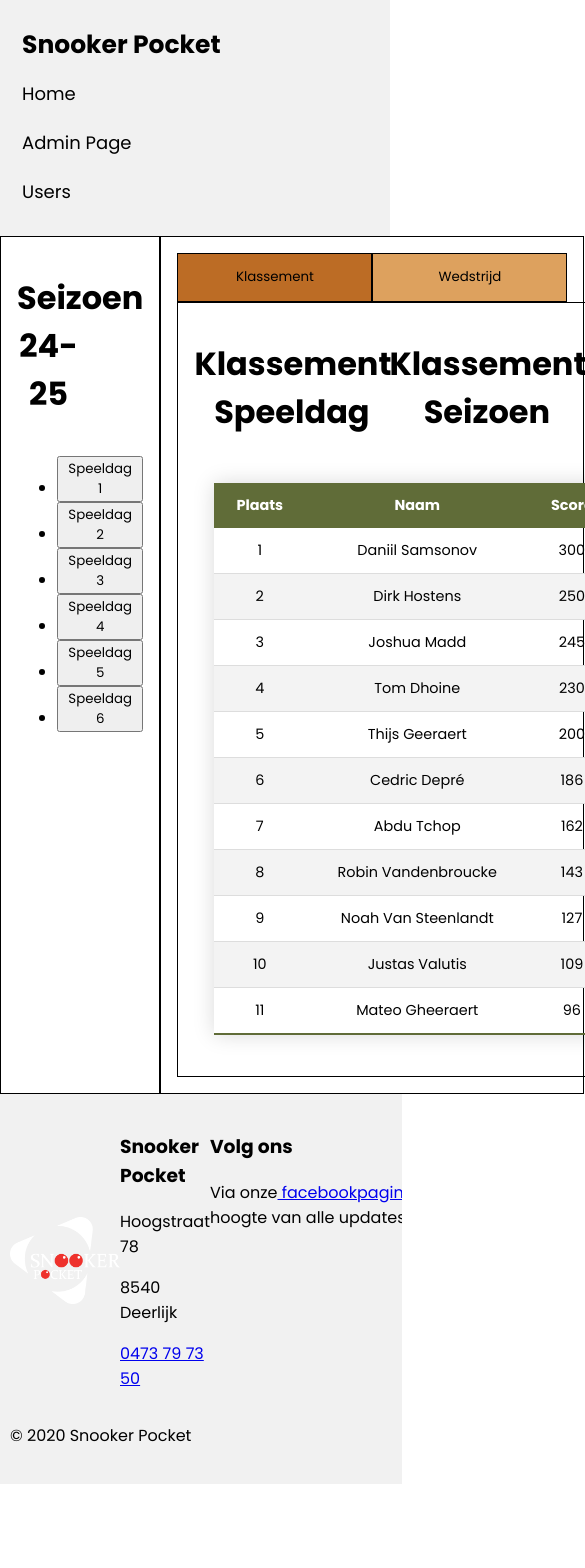
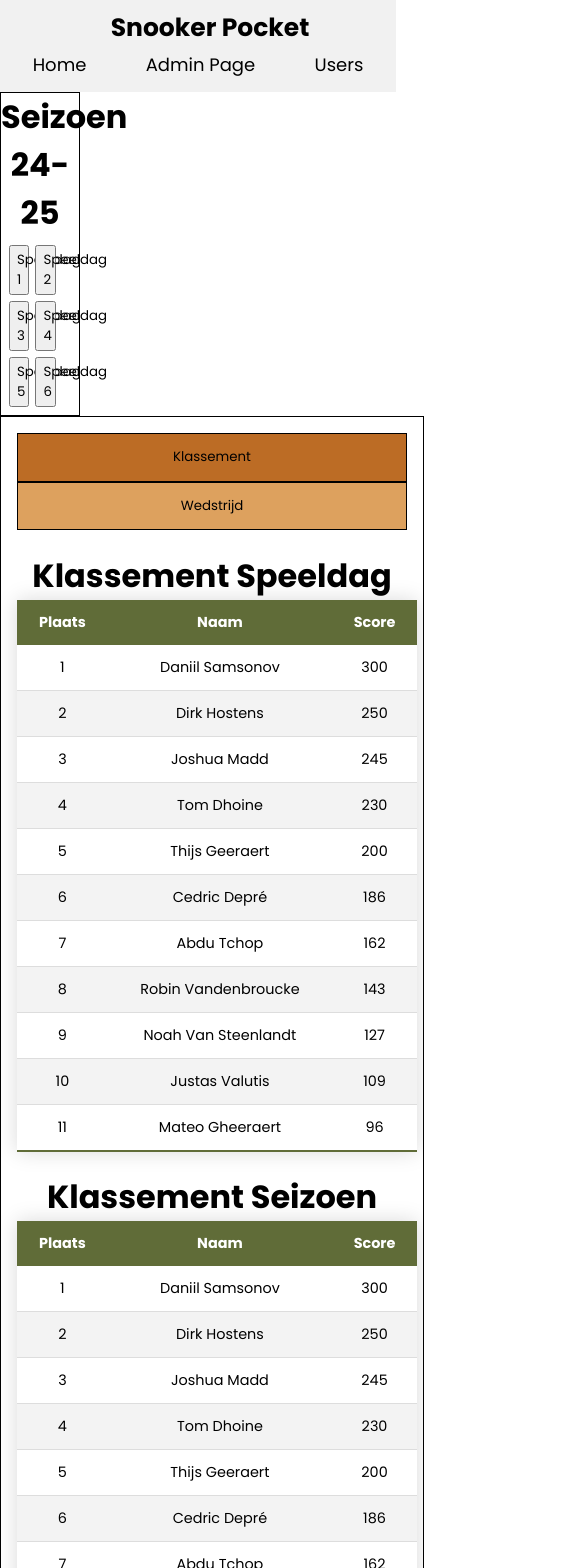
Before and after one commit to JordanMK/snooker, a Next.js app: page / in a window 390 px wide. Shown: the top 1568 px of the page, 585 px wide, since content can reach past the window. Before the commit the page ends 1484 px from the top, so only its background shows below. Built offline with nearby package versions, Linux system fonts and the light colour scheme.

Commit message:
klassement respopnsive maken

```diff
--- a/src/app/css/Home.css
+++ b/src/app/css/Home.css
@@ -26,7 +26,8 @@ body {
     border-style: solid;
     border-color: black;
     border-width: 1px;
-    padding: 1em;
+    padding: 0;
+    width: 20%;
 }
 
 .flexColumn {
@@ -47,7 +48,7 @@ body {
     text-align: center;
 }
 
-@media screen and (max-width: 600px) {
+@media screen and (max-width: 900px) {
     .column {
       width: 100%;
     }
--- a/src/app/css/Klassement.css
+++ b/src/app/css/Klassement.css
@@ -25,9 +25,48 @@ th {
     padding: 1em;
 }
 
+/* Seizoen sideline */
+#seizoenTitle {
+    width: 100%;
+}
+
+#speeldagenList li {
+    height: 50px;
+    width: 100%;
+    margin-bottom: 5px;
+}
+
+
+#speeldagenList li button {
+    width: 80%;
+    height: 100%;
+}
+
 .panelNav {
     display: flex;
+    width: 100%;
+    justify-content: space-around;
 }
+
+/* Tables klassement */
+#klassementSpeelDag {
+    width: 48%;
+}
+
+#klassementSpeelDag h1 {
+    width: 100%;
+    margin-bottom: 0px;
+}
+
+#klassementSeizoen {
+    width: 48%;
+}
+
+#klassementSeizoen h1 {
+    width: 100%;
+    margin-bottom: 0px;
+}
+
 
 .styled-table {
     border-collapse: collapse;
@@ -69,6 +108,10 @@ th {
     color: #606c38;
 }
 
+#speeldagenList {
+    list-style: none;
+}
+
 
 
 @media screen and (max-width: 600px) {
@@ -76,3 +119,80 @@ th {
       width: 100%;
     }
   }
+
+  @media only screen and (max-device-width: 900px) {
+    /* the whole page */
+    .pageContainer {
+        width: 100%;
+        display: flex;
+        flex-direction: column;
+
+    }
+
+    /* Seizoen pannel after header */
+    .smallColumn{
+        width: 100%;
+        padding: 5px;
+
+    }
+    #seizoenTitle{
+        width: 100%;
+        height: 2%;
+        margin: 0;
+    }
+
+    #speeldagenList {
+        display: flex;
+        padding-left: 5px;
+        padding-right: 5px;
+        flex-wrap: wrap;
+        margin-top: 5px;
+        margin-bottom: 5px;
+    }
+    #speeldagenList li button {
+        width: 100%;
+        margin: 0;
+    }
+
+    #speeldagenList li  {
+        margin: 3px;
+        width: 30%;
+    }
+
+    /* Klassement pannel */
+    .flexColumn{
+        width: 100%;
+        padding: 0;
+        border-top: none;
+    }
+
+    .panelNav {
+        width: 100%;
+        display: flex;
+        flex-direction: column;
+    }
+
+    #klassementSpeelDag {
+        width: 100%;
+    }
+
+    #klassementSeizoen {
+        width: 100%;
+    }
+
+    .styled-table {
+        margin: 0px;
+    }
+
+    #styled-table thead tr th{
+        min-width: none;
+    }
+    #styled-table thead {
+        min-width: none;
+    }
+
+    #styled-table tbody tr td{
+        min-width: none;
+    }
+
+  }
--- a/src/app/page.tsx
+++ b/src/app/page.tsx
@@ -3,7 +3,6 @@ import BaseLayout from "@/layout/BaseLayout";
 import Link from "next/link";
 import React from "react";
 import Login from "../components/login"
-// import './globals.css';
 
 import KlassementPanel from "@/Components/KlassementPannel"
 import SeizoenPanel from "@/Components/SeizoenPanel"
--- a/src/components/Footer.tsx
+++ b/src/components/Footer.tsx
@@ -5,8 +5,6 @@ import snooker from '../images/snooker.png'
 export default function Footer() {
     return <>
         <footer>
-            <div className="">
-                <div className="">
             <div className="footerFlex">
                 <div className="imageFooter">
                     <Image
@@ -15,7 +13,7 @@ export default function Footer() {
                         alt="Picture of the author"
                     />
                 </div>
-                        <div className="">
+                <div id="address">
                     <h3>Snooker Pocket</h3>
                     <p>Hoogstraat 78</p>
                     <p>8540 Deerlijk</p>
@@ -34,8 +32,6 @@ export default function Footer() {
 
                 </div>
             </div>
-                </div>
-            </div>
             <div className="subfooter">
                 <div className="uk-container">
                     <div className="uk-grid">
--- a/src/components/KlassementPannel.jsx
+++ b/src/components/KlassementPannel.jsx
@@ -17,10 +17,9 @@ export default function KlassementPannel() {
   return (
     <>
       <div className="pageContainer">
-        <div className="column">
-          <h1>Klassement Speeldag</h1>
-          <h1>Klassement Seizoen </h1>
-          <div className="panelNav">
+        <div className="panelNav">
+          <div id='klassementSpeelDag'>
+            <h1>Klassement Speeldag</h1>
             <table className="styled-table">
               <thead>
                 <tr>
@@ -56,6 +55,9 @@ export default function KlassementPannel() {
                 ))}
               </tbody>
             </table>
+          </div>
+          <div id='klassementSeizoen'>
+            <h1>Klassement Seizoen </h1>
             <table className="styled-table">
               <thead>
                 <tr>
@@ -91,9 +93,9 @@ export default function KlassementPannel() {
                 ))}
               </tbody>
             </table>
-            {/* <a className="a" href="">Show more</a>
+          </div>
+          {/* <a className="a" href="">Show more</a>
             <a className="a" href="">Show more</a> */}
-          </div>
         </div>
       </div>
     </>
--- a/src/components/SeizoenPanel.jsx
+++ b/src/components/SeizoenPanel.jsx
@@ -1,13 +1,12 @@
 export default function SeizoenPanel ({onClick, speeldagen}) {
     return (
         <>
-            <h1>Seizoen 24-25</h1>
-            <ul>
+            <h1 id='seizoenTitle'>Seizoen 24-25</h1>
+            <ul id='speeldagenList'>
                 {speeldagen.map(speeldag =>
                     <li key={speeldag.speeldagNr}><button onClick={() => onClick(speeldag.speeldagNr-1)}>Speeldag {speeldag.speeldagNr}</button></li>
                     )}
             </ul>
-
         </>
     );
 }
--- a/src/components/components.css
+++ b/src/components/components.css
@@ -38,6 +38,7 @@ th {
   overflow: hidden;
   background-color: #f1f1f1;
   padding: 20px 10px;
+  width: 100%;
 }
 
 /* Style the header links */
@@ -91,14 +92,50 @@ th {
 }
 
 /* Add media queries for responsiveness - when the screen is 500px wide or less, stack the links on top of each other */
-@media screen and (max-width: 500px) {
-  .header a {
-    float: none;
-    display: block;
-    text-align: left;
+@media screen and (max-width: 900px) {
+  .header {
+    width: 100%;
+    display: flex;
+    flex-direction: column;
+    padding: 3px;
+
+  }
+
+  .logo {
+    width: 100%;
+    text-align: center;
   }
 
   .header-right {
-    float: none;
+    width: 100%;
+    display: flex;
+    justify-content: space-around;
+
+  }
+
+  .header-right a {
+    padding-top: 0;
+  }
+
+  footer {
+    padding-top: 0;
+    padding-bottom: 0;
+  }
+
+  .footerFlex {
+    justify-content: none;
+    flex-wrap: wrap;
+  }
+
+  #address {
+    display: flex;
+    width: 70%;
+    justify-content: center;
+    flex-direction: column;
+  }
+
+  #address > * {
+    width: 100%;
+    text-align: center;
   }
 }
```
Lines whose indentation alone changed are shown as unchanged.
